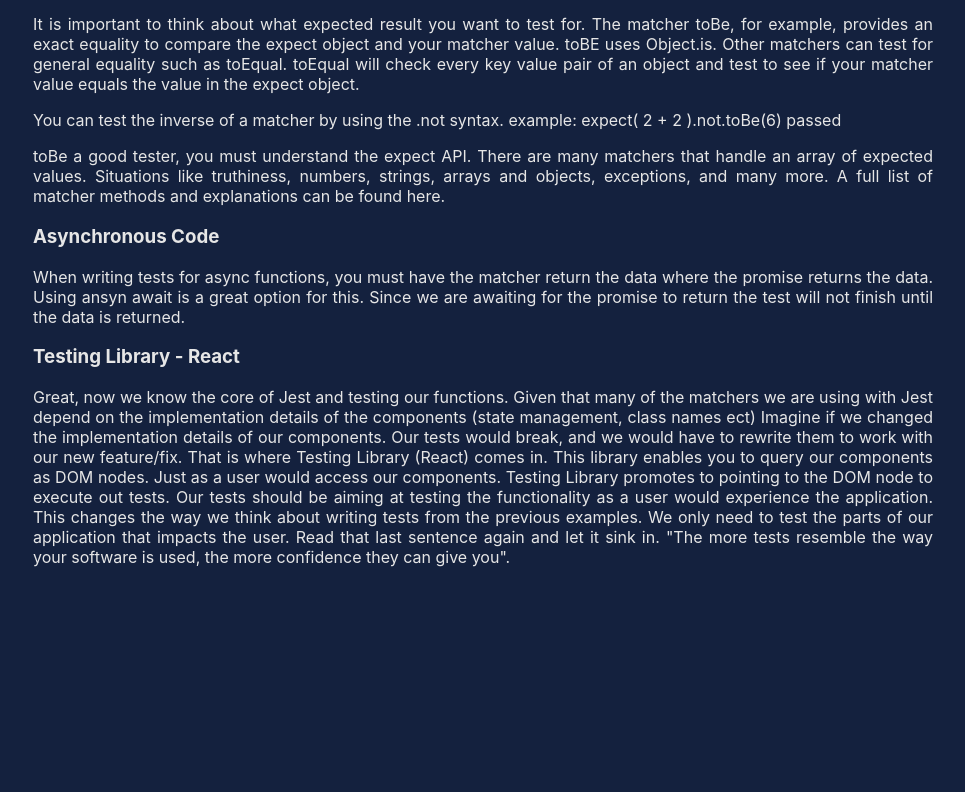
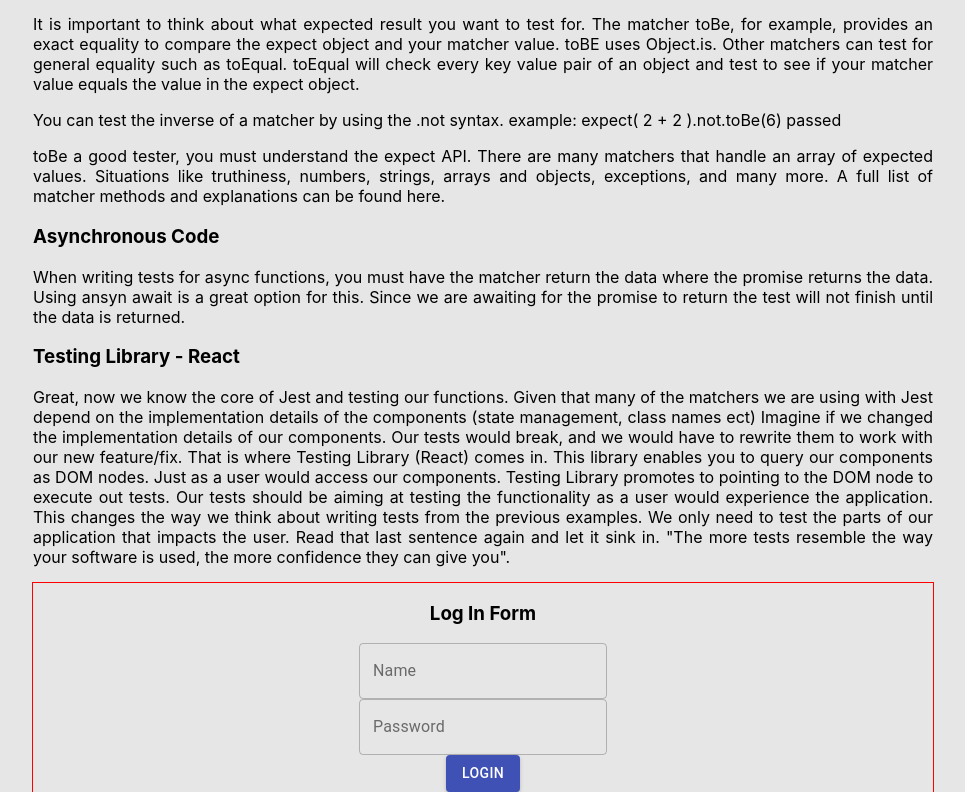
Before and after one commit to councit/council-code, a Next.js app: page / in a window 1280 px wide. Shown: the part 901-1693 px from the top of the page, without its empty margins (157-1122 px from the left). Before the commit the page ends 1484 px from the top, so only its background shows below. Built offline with nearby package versions, Linux system fonts and the light colour scheme.

Commit message:
Added form components and material ui

```diff
--- /dev/null
+++ b/components/login-form/login-form.module.css
@@ -0,0 +1,7 @@
+.container {
+  display: flex;
+  flex-direction: column;
+  justify-content: center;
+  align-items: center;
+  outline: 1px solid red;
+}
--- /dev/null
+++ b/components/login-form/login-form.tsx
@@ -0,0 +1,28 @@
+import React, { useState } from "react";
+import { Button, TextField, Container } from "@material-ui/core";
+import styles from "./login-form.module.css";
+
+export default function LoginForm() {
+  const [name, setName] = useState<string | null>();
+  const [password, setPassword] = useState<string | null>();
+  return (
+    <div className={styles.container}>
+      <h3 className={styles.formTitle}>Log In Form</h3>
+      <TextField
+        label="Name"
+        variant="outlined"
+        value={name}
+        onChange={(e) => setName(e.target.value)}
+      />
+      <TextField
+        label="Password"
+        variant="outlined"
+        value={password}
+        onChange={(e) => setPassword(e.target.value)}
+      />
+      <Button color="primary" variant="contained">
+        Login
+      </Button>
+    </div>
+  );
+}
--- a/package.json
+++ b/package.json
@@ -9,6 +9,8 @@
     "test": "jest"
   },
   "dependencies": {
+    "@material-ui/core": "^4.11.4",
+    "@material-ui/icons": "^4.11.2",
     "next": "10.2.3",
     "react": "17.0.2",
     "react-dom": "17.0.2"
--- a/pages/index.tsx
+++ b/pages/index.tsx
@@ -1,7 +1,6 @@
-import Head from "next/head";
 import Image from "next/image";
-import Link from "next/link";
 import styles from "../styles/Home.module.css";
+import LoginForm from "../components/login-form/login-form";
 
 export default function Home() {
   return (
@@ -92,6 +91,7 @@
           sentence again and let it sink in. "The more tests resemble the way
           your software is used, the more confidence they can give you".{" "}
         </p>
+        <LoginForm />
       </main>
     </div>
   );
--- a/styles/globals.css
+++ b/styles/globals.css
@@ -4,8 +4,8 @@
   margin: 0;
   font-family: -apple-system, BlinkMacSystemFont, Segoe UI, Roboto, Oxygen,
     Ubuntu, Cantarell, Fira Sans, Droid Sans, Helvetica Neue, sans-serif;
-  background-color: var(--blue);
-  color: var(--platinum);
+  background-color: var(--platinum);
+  color: var(--black);
 }
 
 a {
```
Also changed, not shown: 2 other files (tests, documents, lock files or other folders).
